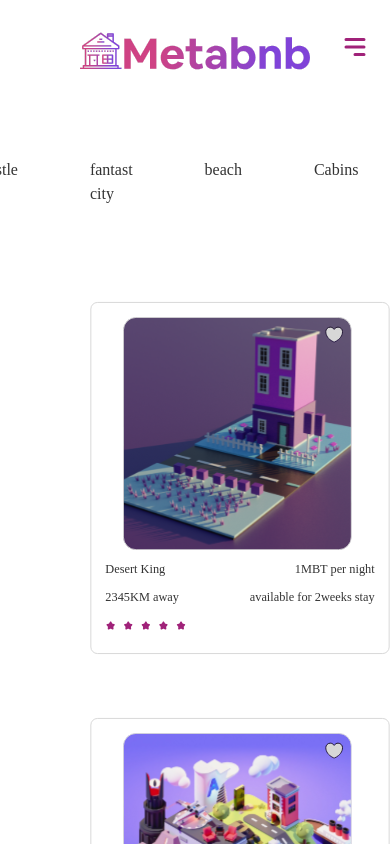
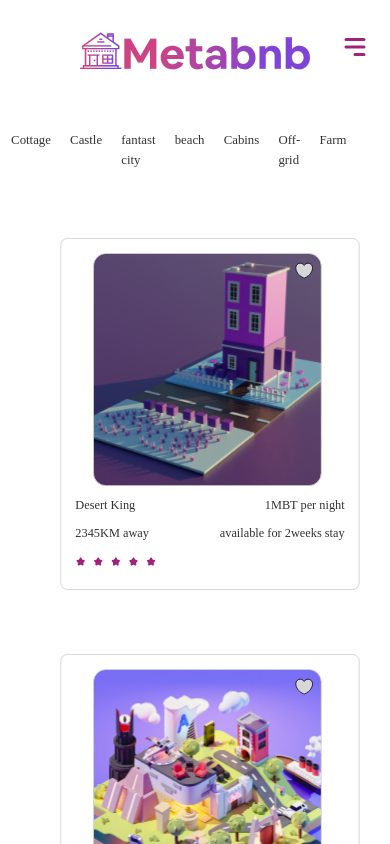
Before and after one commit to manaboy-07/Metabnb, a React (Create React App) app: page /place in a window 390 px wide. Shown: the top 844 px of the page. Built offline with nearby package versions, Linux system fonts and the light colour scheme; a web font is replaced by a local one.

Commit message:
final updates

```diff
--- a/src/App.css
+++ b/src/App.css
@@ -151,7 +151,7 @@ ul li {
 @media only screen and (max-width: 900px) {
   .houses {
     display: flex;
-    margin-left: 70px;
+    margin-left: 40px;
     flex-direction: column;
   }
   .search input {
@@ -167,4 +167,11 @@ ul li {
     -ms-transform: scale(0.9);
     -o-transform: scale(0.9);
   }
+  .places-tags {
+    transform: scale(0.8);
+    -webkit-transform: scale(0.8);
+    -moz-transform: scale(0.8);
+    -ms-transform: scale(0.8);
+    -o-transform: scale(0.8);
+  }
 }
--- a/src/components/Footer.jsx
+++ b/src/components/Footer.jsx
@@ -9,13 +9,13 @@ function Footer() {
   const date = new Date();
   const year = date.getFullYear();
   return (
-    <section className='px-10 py-12 bg-secondary text-white flex flex-col items-center justify-between md:flex-row md:items-start'>
+    <section className='px-10 py-12 bg-secondary text-white flex flex-col  justify-between md:flex-row md:items-start'>
       <div className='mt-4  '>
         <img src={FooterLogo} alt='' />
-        <div className='icons mt-8 flex justify-between items-center'>
-          <FaFacebookF />
-          <AiOutlineInstagram />
-          <FaTwitter />
+        <div className='icons mt-8 flex items-center'>
+          <FaFacebookF className='mx-4' />
+          <AiOutlineInstagram className='mx-4' />
+          <FaTwitter className='mx-4' />
         </div>
         <div className='copyright mt-8'>
           <h2>&copy; {year} Metabnb</h2>
--- a/src/components/Place.jsx
+++ b/src/components/Place.jsx
@@ -21,50 +21,45 @@ import Img15 from "../images/img15.svg";
 function Place() {
   return (
     <div>
-      <section className='p-12 mr-4  flex items-start justify-center overflow-x-scroll '>
-        <ul className='flex p-2'>
-          <li className='mx-9'>Restaurant</li>
-          <li className='mx-9'>Cottage</li>
-          <li className='mx-9'>Castle</li>
-          <li className='mx-9'>fantast city</li>
-          <li className='mx-9'>beach</li>
-          <li className='mx-9'>Cabins</li>
-          <li className='mx-9'>Off-grid</li>
-          <li className='mx-9'>Farm</li>
+      <section className='p-4 mr-4 overflow-x-scroll flex items-start justify-center md:overflow-x-hidden md:p-12'>
+        <ul className='flex p-2 places-tags'>
+          <li className='mx-3 lg:mx-9'>Restaurant</li>
+          <li className='mx-3 lg:mx-9'>Cottage</li>
+          <li className='mx-3 lg:mx-9'>Castle</li>
+          <li className='mx-3 lg:mx-9'>fantast city</li>
+          <li className='mx-3 lg:mx-9'>beach</li>
+          <li className='mx-3 lg:mx-9'>Cabins</li>
+          <li className='mx-3 lg:mx-9'>Off-grid</li>
+          <li className='mx-3 lg:mx-9'>Farm</li>
         </ul>
         <div className='flex p-3 items-center justify-between rounded-md btn-location'>
           <h2>Location</h2>
-          <div className='ml-3 '>
+          <div className='ml-2 '>
             <img src={Setting} alt='' />
           </div>
         </div>
       </section>
       <section>
         <div className='houses '>
-
           <DisplayProps src={Img1} />
           <DisplayProps src={Img2} />
           <DisplayProps src={Img3} />
           <DisplayProps src={Img4} />
-
 
           <DisplayProps src={Img5} />
           <DisplayProps src={Img6} />
           <DisplayProps src={Img7} />
           <DisplayProps src={Img8} />
 
-
           <DisplayProps src={Img9} />
           <DisplayProps src={Img10} />
           <DisplayProps src={Img11} />
           <DisplayProps src={Img12} />
 
-
           <DisplayProps src={Img13} />
           <DisplayProps src={Img14} />
           <DisplayProps src={Img15} />
           <DisplayProps src={Img1} />
-
         </div>
       </section>
     </div>
```
Lines whose indentation alone changed are shown as unchanged.
